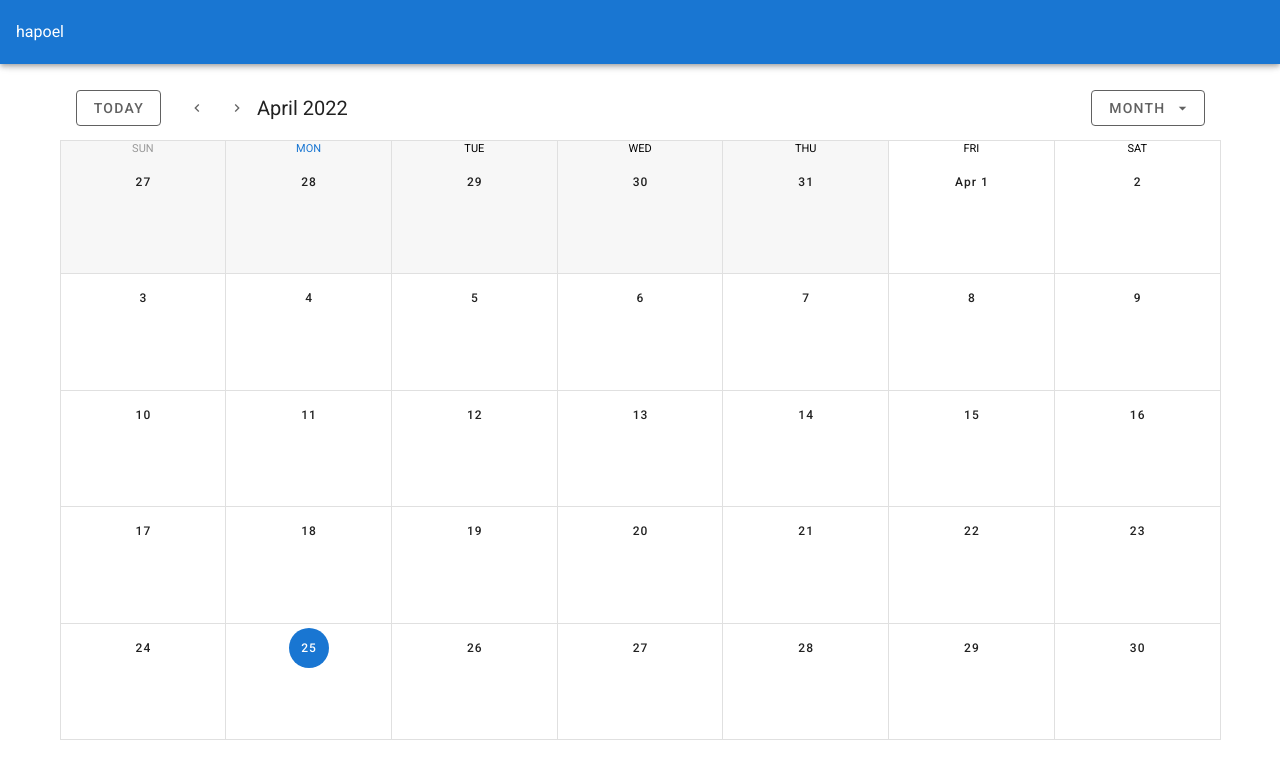
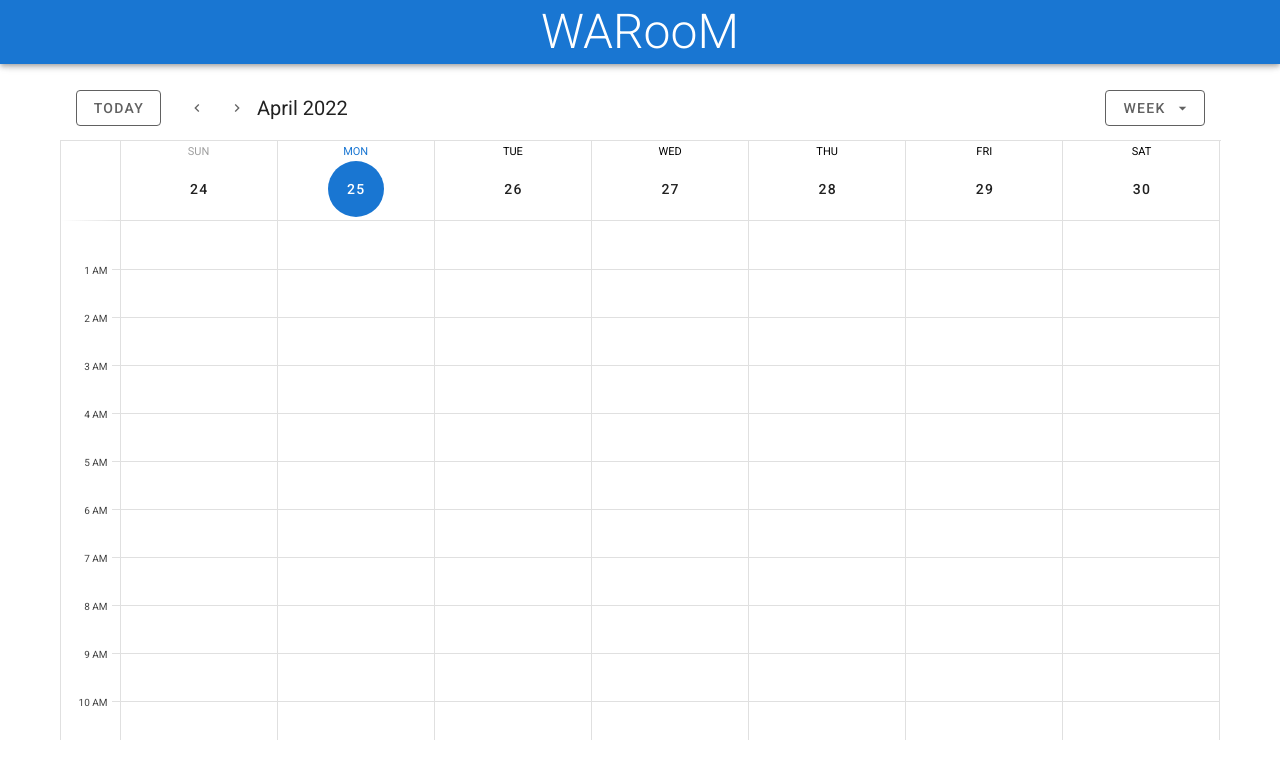
Before and after one commit to yoni1920/ng-microsoft, a Vue app in the folder Frontend/ng-frontend/: page /#/calendar in a window 1280 px wide. Shown: the top 778 px of the page. Built offline with nearby package versions, Linux system fonts and the light colour scheme.

Commit message:
week default

```diff
--- a/Frontend/ng-frontend/src/App.vue
+++ b/Frontend/ng-frontend/src/App.vue
@@ -5,7 +5,9 @@
       color="primary"
       dark
     >
-    hapoel
+      <v-layout class="align-center justify-center">
+        <div class="text-h3 font-weight-light">WARooM</div>
+      </v-layout>
     </v-app-bar>
 
     <v-main>
--- a/Frontend/ng-frontend/src/components/Calendar.vue
+++ b/Frontend/ng-frontend/src/components/Calendar.vue
@@ -57,11 +57,11 @@
               </v-btn>
             </template>
             <v-list>
+              <v-list-item @click="type = 'week'">
+                <v-list-item-title>Week</v-list-item-title>
+              </v-list-item>
               <v-list-item @click="type = 'day'">
                 <v-list-item-title>Day</v-list-item-title>
-              </v-list-item>
-              <v-list-item @click="type = 'week'">
-                <v-list-item-title>Week</v-list-item-title>
               </v-list-item>
               <v-list-item @click="type = 'month'">
                 <v-list-item-title>Month</v-list-item-title>
@@ -136,12 +136,12 @@
   export default {
     data: () => ({
       focus: '',
-      type: 'month',
+      type: 'week',
       typeToLabel: {
-        month: 'Month',
         week: 'Week',
         day: 'Day',
         '4day': '4 Days',
+        month: 'Month',
       },
       selectedEvent: {},
       selectedElement: null,
--- a/Frontend/ng-frontend/src/plugins/vuetify.js
+++ b/Frontend/ng-frontend/src/plugins/vuetify.js
@@ -4,4 +4,5 @@ import Vuetify from 'vuetify/lib/framework';
 Vue.use(Vuetify);
 
 export default new Vuetify({
+    theme: { dark: false }
 });
```
